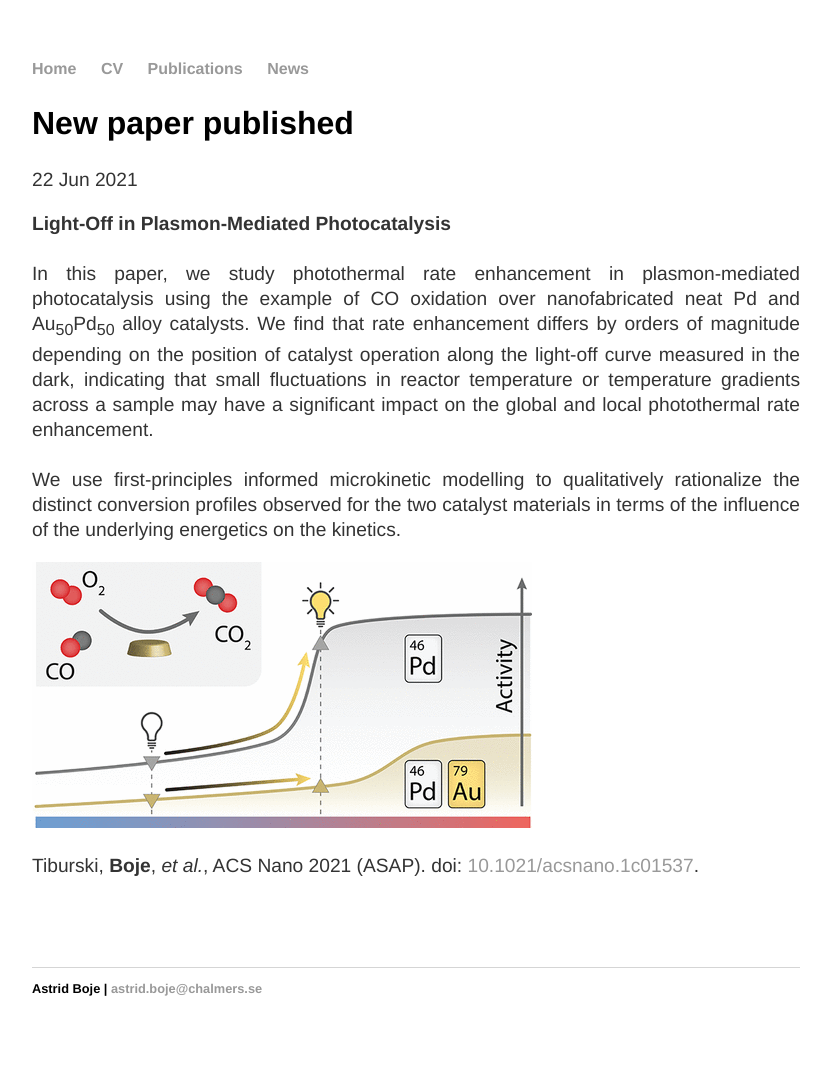
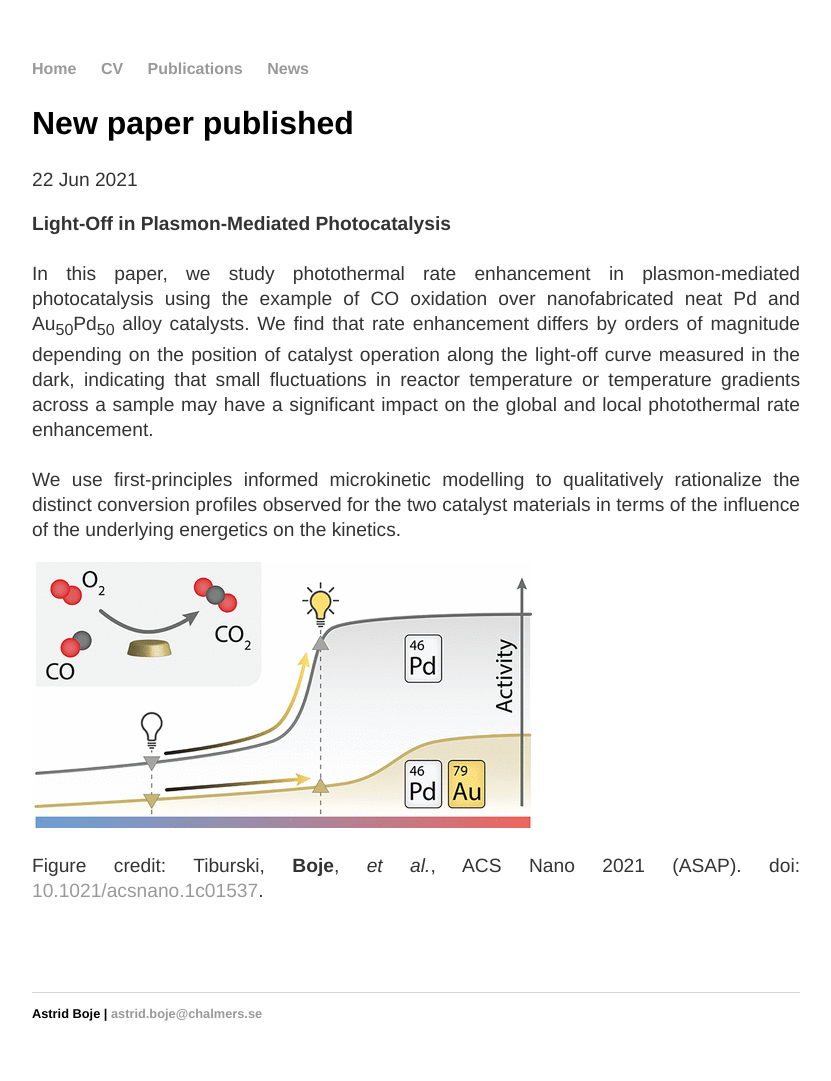
Before and after one commit to aab64/aab64.github.io, a Jekyll site: the page built from _posts/2021-06-22-Photocatalysis-paper-published.md, in a window 1280 px wide. Shown: the whole page, without its empty margins (224-1055 px from the left). Built offline with Jekyll 4.4.1, drawn with Linux system fonts in a browser that asks for light colours; before the commit the page ends 1056 px from its top, so only the background shows below that.

Commit message:
Added figure credit

```diff
--- a/_posts/2021-06-22-Photocatalysis-paper-published.md
+++ b/_posts/2021-06-22-Photocatalysis-paper-published.md
@@ -22,9 +22,9 @@
 </p>
 
 <img src="/images/ACSNano_TOC.gif" width="500"/>
-<br/>
+
 <p align="justify">
-  Tiburski, <strong>Boje</strong>, <em>et al.</em>, ACS Nano 2021 (ASAP). doi: <a href="https://pubs.acs.org/doi/10.1021/acsnano.1c01537">
+  Figure credit: Tiburski, <strong>Boje</strong>, <em>et al.</em>, ACS Nano 2021 (ASAP). doi: <a href="https://pubs.acs.org/doi/10.1021/acsnano.1c01537">
     10.1021/acsnano.1c01537</a>.
 </p>
 
```
